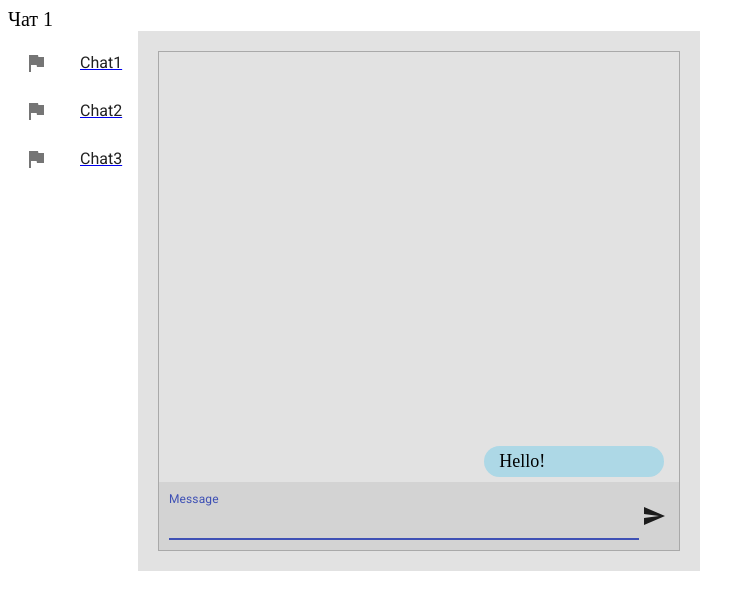
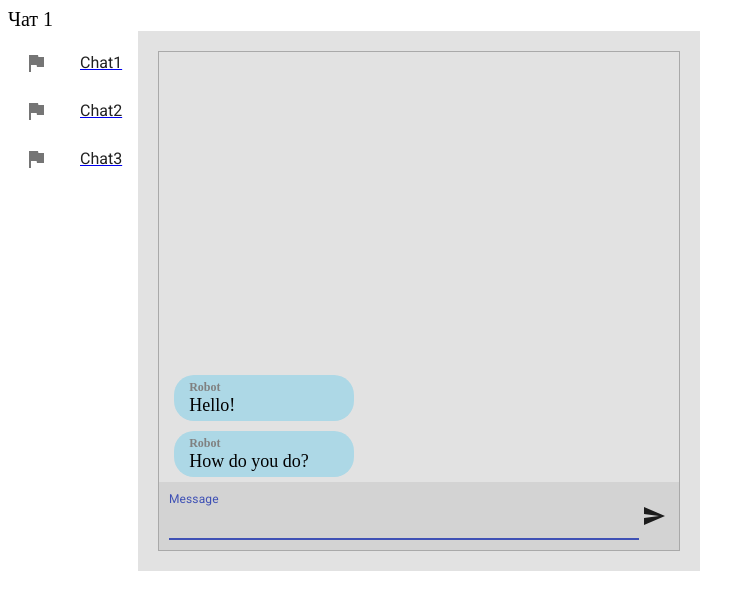
Before and after one commit to pogman25/react-23.04, a React app in the folder vagulina/: page / in a window 1280 px wide. Shown: the top 610 px of the page, without its empty margins (0-755 px from the left). Built offline with nearby package versions, Linux system fonts and the light colour scheme.

Commit message:
исправлены ошибки. первый чат работает

```diff
--- a/vagulina/src/components/MessageField/MessageField.jsx
+++ b/vagulina/src/components/MessageField/MessageField.jsx
@@ -5,12 +5,12 @@ import css from "./index.css";
 import PropTypes from "prop-types";
 
 export default class MessageField extends Component {
-  static ROBOT_NAME = "Robot";
+  ROBOT_NAME = "Robot";
 
   state = {
     chats: {
-      1: { title: "Chat1", messageList: [1] },
-      2: { title: "Chat2", messageList: [2] },
+      1: { title: "Chat1", messageList: [1, 2] },
+      2: { title: "Chat2", messageList: [] },
       3: { title: "Chat3", messageList: [] },
     },
     messages: {
@@ -24,11 +24,11 @@ export default class MessageField extends Component {
   }
 
   componentDidUpdate() {
-    //    console.log("MessageField did update");
-    if (
-      this.state.messages[this.state.messages.length - 1].author !==
-      this.ROBOT_NAME
-    ) {
+    const { chatId } = this.props;
+    const { messages, chats } = this.state;
+    const messageList = chats[chatId].messageList;
+    const lastMsgId = messageList[messageList.length - 1];
+    if (messages[lastMsgId].author !== this.ROBOT_NAME) {
       this.addNewMessage({ text: "This is bot...", author: this.ROBOT_NAME });
     }
   }
@@ -45,7 +45,7 @@ export default class MessageField extends Component {
         ...chats,
         [chatId]: {
           ...chats[chatId],
-          messageList: [...chats[chatId]["messageList"], messageId],
+          messageList: [...chats[chatId]["messageList"], newMessageId],
         },
       },
     }));
@@ -55,6 +55,7 @@ export default class MessageField extends Component {
     //    console.log(`MessageField render`);
     const { messages, chats } = this.state;
     const { chatId } = this.props;
+
     const messageElements = chats[chatId].messageList.map((messageId, id) => (
       <Message
         key={id}
```
